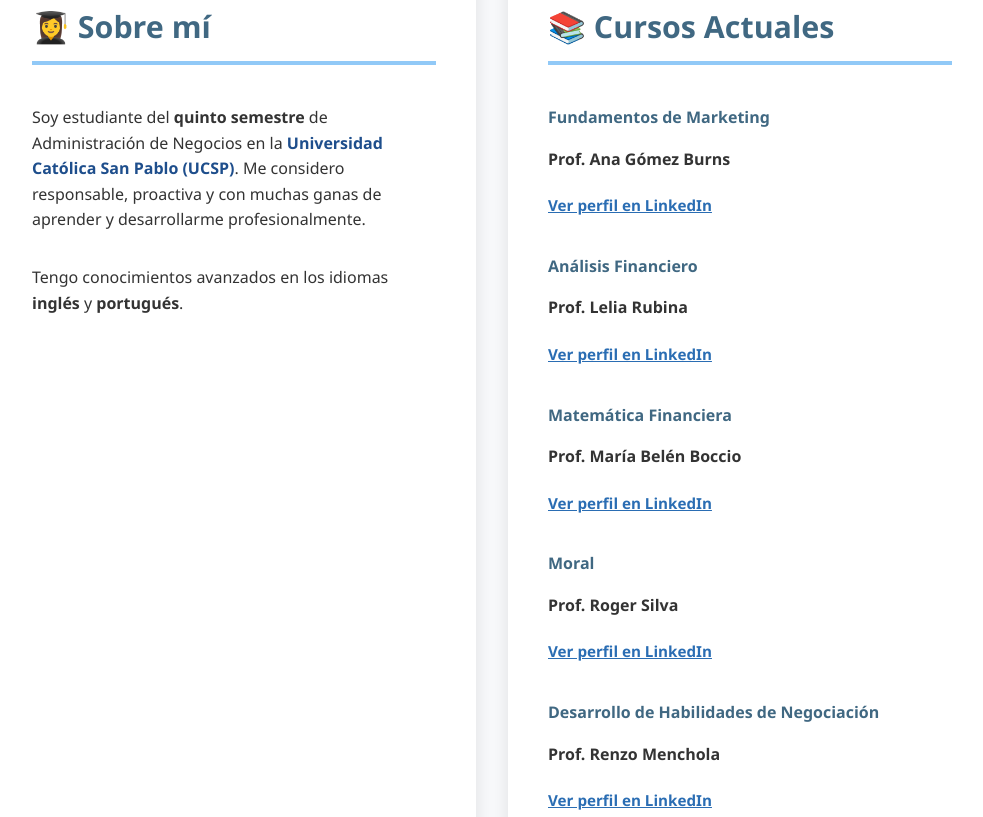
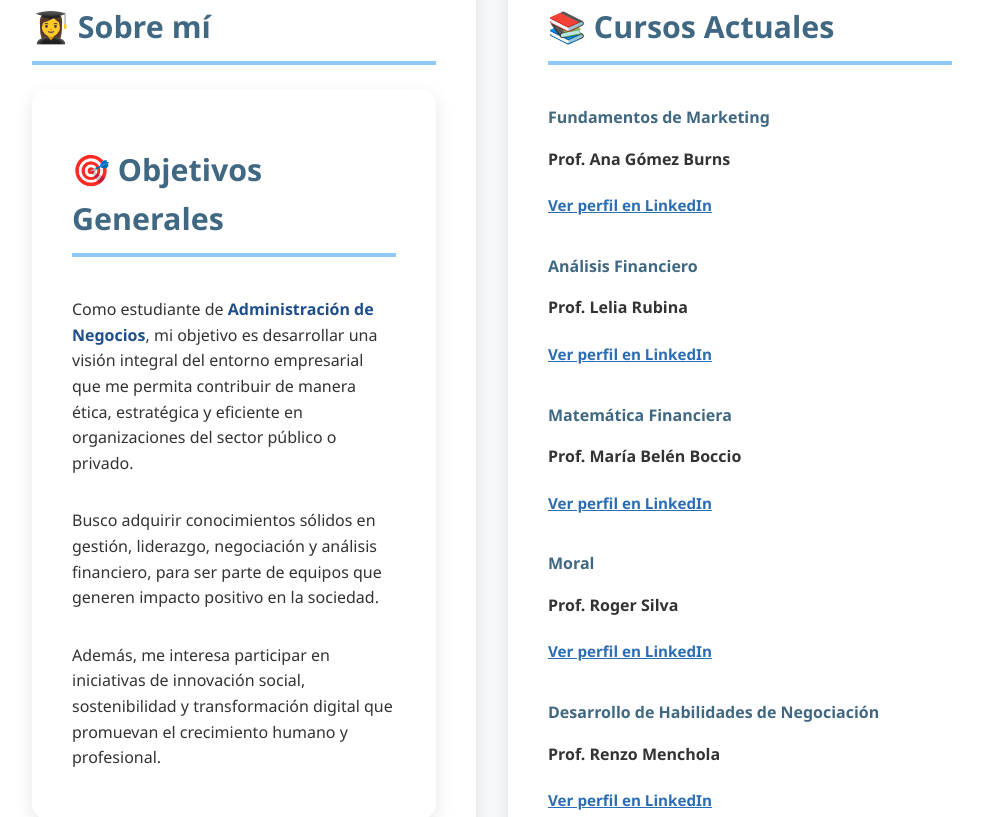
Before and after one commit to AlexandraFabiola/alexandra-escobedo, a plain HTML site: page index.html in a window 1280 px wide. Shown: the part 330-1147 px from the top of the page, without its empty margins (148-1131 px from the left). Drawn offline with Linux system fonts and the light colour scheme.

Commit message:
Update index.html

```diff
--- a/index.html
+++ b/index.html
@@ -203,6 +203,13 @@
 
     <section id="sobre-mi" aria-label="Sobre mí">
       <h2>👩‍🎓 Sobre mí</h2>
+      <section id="objetivos" aria-label="Objetivos generales">
+  <h2>🎯 Objetivos Generales</h2>
+  <p>Como estudiante de <span class="destacado">Administración de Negocios</span>, mi objetivo es desarrollar una visión integral del entorno empresarial que me permita contribuir de manera ética, estratégica y eficiente en organizaciones del sector público o privado.</p>
+  <p>Busco adquirir conocimientos sólidos en gestión, liderazgo, negociación y análisis financiero, para ser parte de equipos que generen impacto positivo en la sociedad.</p>
+  <p>Además, me interesa participar en iniciativas de innovación social, sostenibilidad y transformación digital que promuevan el crecimiento humano y profesional.</p>
+</section>
+
       <p>Soy estudiante del <strong>quinto semestre</strong> de Administración de Negocios en la <span class="destacado">Universidad Católica San Pablo (UCSP)</span>. Me considero responsable, proactiva y con muchas ganas de aprender y desarrollarme profesionalmente.</p>
       <p>Tengo conocimientos avanzados en los idiomas <strong>inglés</strong> y <strong>portugués</strong>.</p>
     </section>
```
